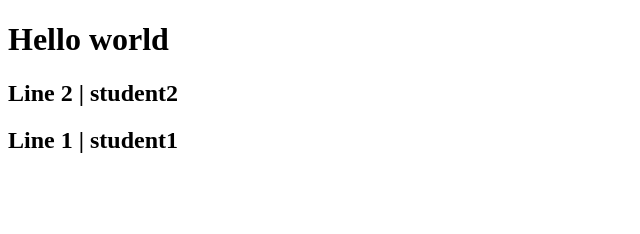
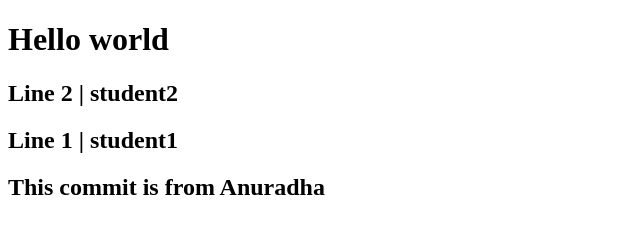
Before and after one commit to SiddhiChavan-26/test_branching, a plain HTML site: page index.html in a window 1280 px wide. Shown: the whole page, without its empty margins (0-640 px from the left). Drawn offline with Linux system fonts and the light colour scheme.

Commit message:
Anu's Commit

```diff
--- a/index.html
+++ b/index.html
@@ -9,5 +9,6 @@
     <h1>Hello world</h1>
     <h2>Line 2 | student2</h2>
     <h2>Line 1 | student1</h2>
+    <h2>This commit is from Anuradha</h2>
 </body>
 </html>
```
